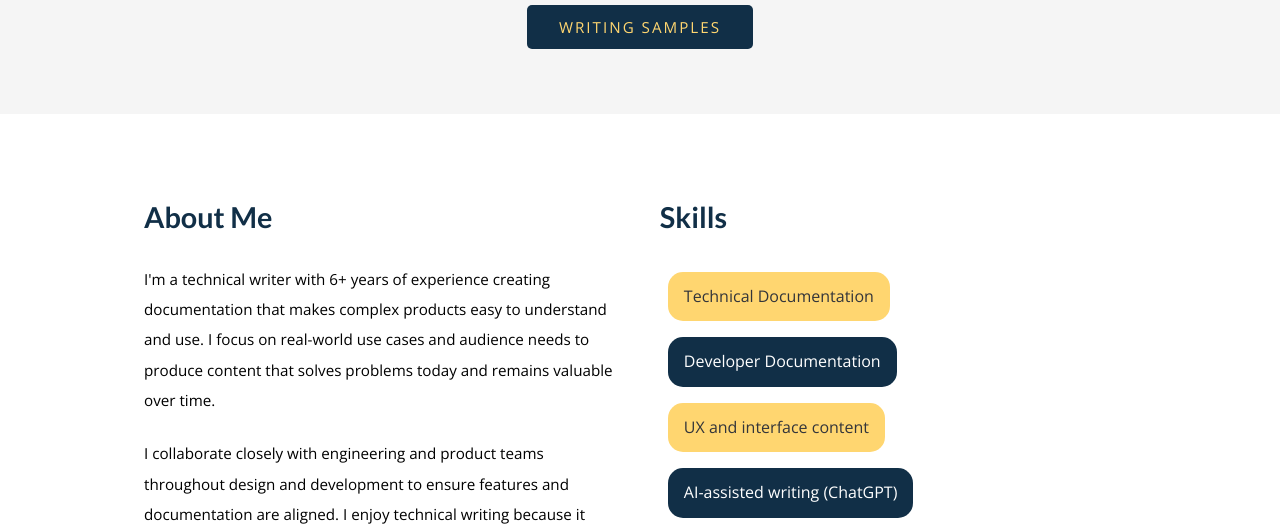
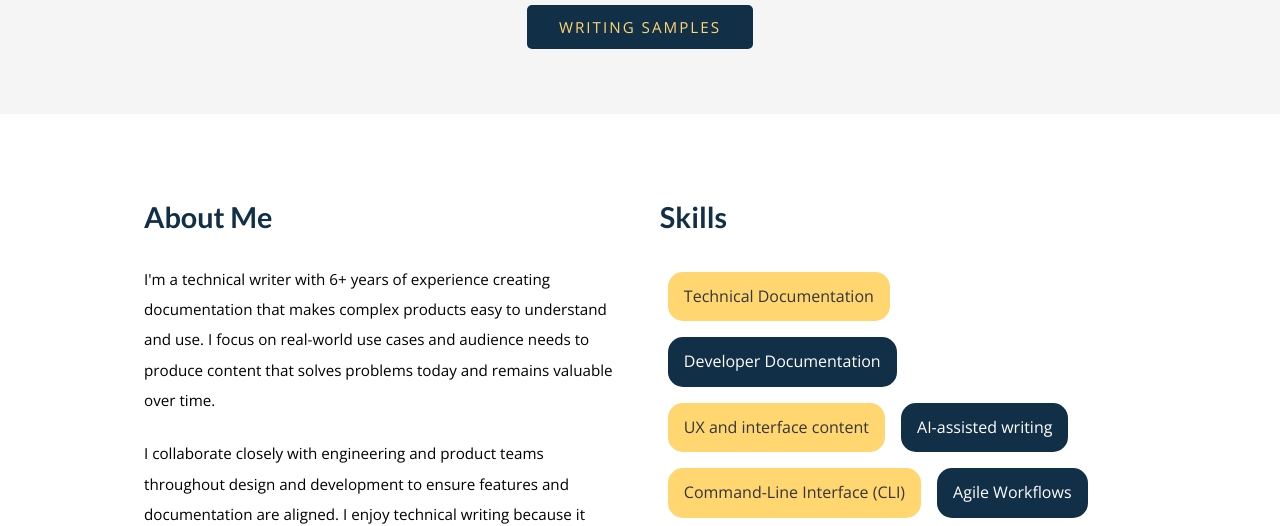
Before and after one commit to pinskermatthew/pinskermatthew.github.io, a plain HTML site: page index.html in a window 1280 px wide. Shown: the part 291-817 px from the top of the page. Drawn offline with nearby package versions, Linux system fonts and the light colour scheme.

Commit message:
Skills update

```diff
--- a/index.html
+++ b/index.html
@@ -52,7 +52,7 @@
 				  		<li>Technical Documentation</li>
 						<li>Developer Documentation</li>
 						<li>UX and interface content</li>
-						<li>AI-assisted writing (ChatGPT)</li>
+						<li>AI-assisted writing</li>
 						<li>Command-Line Interface (CLI)</li>
 						<li>Agile Workflows</li>
 						<li>Docs-as-Code</li>
```
